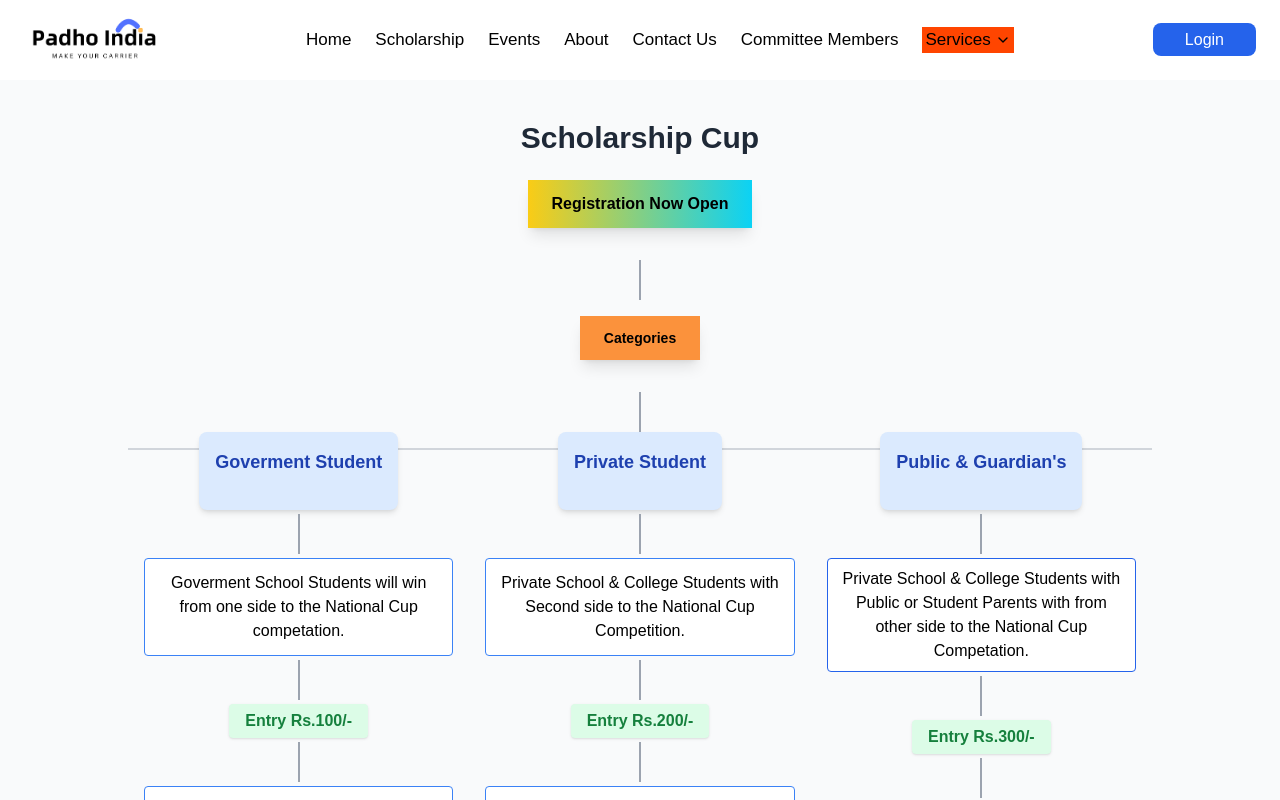
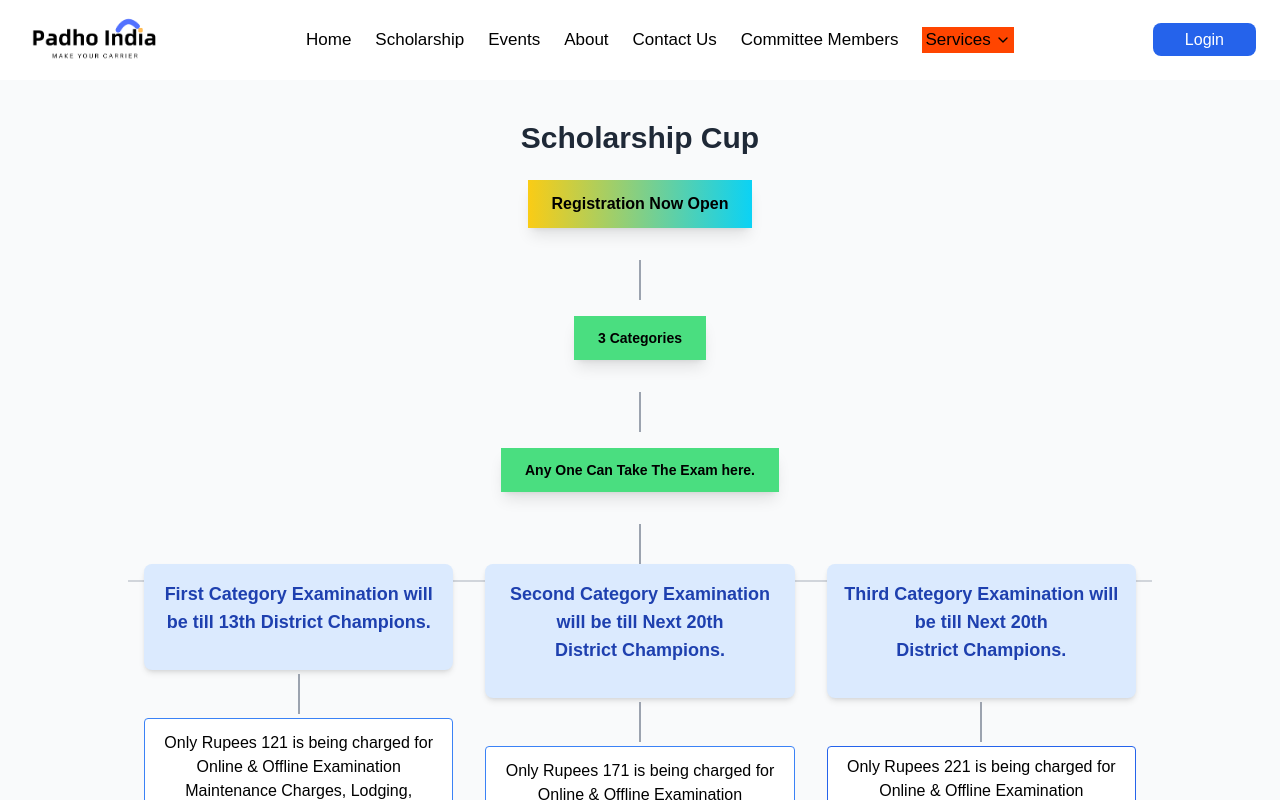
Before and after one commit to padoindia873-hub/Scholarship-National-Cup, a React (Vite) app: page /ScholarshipCupFlow in a window 1280 px wide. Built offline with nearby package versions, Linux system fonts and the light colour scheme.

Commit message:
first commitsds13

```diff
--- a/src/App.jsx
+++ b/src/App.jsx
@@ -56,6 +56,7 @@ import BulkQuestionUploader from "./pages/superAdmin/BulkQuestionUploader";
 import BuyRoll from "./pages/BuyRoll";
 import StudentPayments from "./pages/StudentPayments";
 import StudentList from "./pages/superAdmin/StudentList";
+import StateLevelCandidatesBenefits from "./components/common/StateLevelCandidatesBenifits";
 const Home = lazy(() => import("./pages/Home"));
 
 const Login = lazy(() => import("./components/auth/Login"));
@@ -129,6 +130,8 @@ const AppContent = () => {
           <Route path="/ExamDashboardManagement" element={<ExamDashboardManagement/>} />
           <Route path="/AllStudentsList" element={<AllStudentsList/>} />
           <Route path="/PaymentManagement" element={<PaymentManagement />} />
+          <Route path="/StateLevelCandidatesBenefits" element={<StateLevelCandidatesBenefits />} />
+
 
 
 
--- a/src/components/common/ScholarshipCupFlow.jsx
+++ b/src/components/common/ScholarshipCupFlow.jsx
@@ -1,5 +1,5 @@
-import React from 'react';
-import { Link } from 'react-router-dom';
+import React from "react";
+import { Link } from "react-router-dom";
 
 const ScholarshipCupFlow = () => {
   return (
@@ -16,17 +16,26 @@ const ScholarshipCupFlow = () => {
       >
         Registration Now Open
       </Link>
-    <div className="w-0.5 h-10 bg-gray-400" />
+      <div className="w-0.5 h-10 bg-gray-400" />
       <Link
         to="/register"
-        className="mt-4 mb-8 inline-block text-black text-sm xs:text-base font-semibold px-6 py-3 shadow-lg transition duration-300 bg-orange-400 "
+        className="mt-4 mb-8 inline-block text-black text-sm xs:text-base font-semibold px-6 py-3 shadow-lg transition duration-300 bg-green-400 "
       >
-        Categories
+        3 Categories
+      </Link>
+      <div className="w-0.5 h-10 bg-gray-400" />
+
+      <Link
+        to="/"
+        className="mt-4 mb-8 inline-block text-black text-sm xs:text-base font-semibold px-6 py-3 shadow-lg transition duration-300 bg-green-400 "
+      >
+        Any One Can Take The Exam here.{" "}
       </Link>
 
       {/* Flow structure */}
       <div className="relative w-full max-w-5xl flex flex-col items-center">
         {/* Vertical line down from the button */}
+
         <div className="w-0.5 h-10 bg-gray-400" />
 
         {/* Horizontal split */}
@@ -37,156 +46,169 @@ const ScholarshipCupFlow = () => {
           {/* Govt student Option */}
           <div className="flex flex-col items-center w-1/2 px-2 sm:px-4 z-10">
             <div className="bg-blue-100 p-4 rounded-lg shadow-md text-center">
-              <p className="text-base sm:text-lg font-semibold text-blue-800">Goverment Student</p>
+              <p className="text-base sm:text-lg font-semibold text-blue-800">
+                First Category Examination will be till 13th District Champions.
+              </p>
               {/* <p className="font-bold text-gray-800">Direct Gold Card</p> */}
             </div>
 
             <div className="w-0.5 h-10 bg-gray-400 my-1" />
 
             <div className="bg-white border border-blue-500 p-3 rounded text-sm sm:text-base w-full text-center">
-              Goverment School Students will win from one side to the National Cup competation.
+              Only Rupees 121 is being charged for Online & Offline Examination
+              Maintenance Charges, Lodging, Fooding and Traveling Expenses of
+              Examiners and Guardians.{" "}
             </div>
 
             <div className="w-0.5 h-10 bg-gray-400 my-1" />
 
             <div className="bg-green-100 text-green-700 font-semibold px-4 py-2 rounded shadow">
-             Entry Rs.100/-
+              Maintains Fees.121/-
             </div>
             <div className="w-0.5 h-10 bg-gray-400 my-1" />
-             <div className="bg-white border border-blue-500 p-3 rounded text-sm sm:text-base w-full text-center">
-             For Qualifying Exam & get Membership Card
+            <div className="bg-white border border-blue-500 p-3 rounded text-sm sm:text-base w-full text-center">
+              First you have to get qualified then you will get chance in
+              school college level{" "}
             </div>
-              <div className="w-0.5 h-10 bg-gray-400 my-1" />
-           <div className="bg-white border border-blue-500 p-3 rounded text-sm sm:text-base w-full text-center">
-             Qualify Exam (Online)
+            <div className="w-0.5 h-10 bg-gray-400 my-1" />
+            <div className="bg-white border border-blue-500 p-3 rounded text-sm sm:text-base w-full text-center">
+              Qualify Exam (Online)
             </div>
-             <div className="w-0.5 h-10 bg-gray-400 my-1" />
-           <div className="bg-white border border-blue-500 p-3 rounded text-sm sm:text-base w-full text-center">
-             School & College Level (Online)
+            <div className="w-0.5 h-10 bg-gray-400 my-1" />
+            <div className="bg-white border border-blue-500 p-3 rounded text-sm sm:text-base w-full text-center">
+              School & College Level (Online)
             </div>
             <div className="w-0.5 h-10 bg-gray-400 my-1" />
 
             <div className="bg-white border border-blue-500 p-3 rounded text-sm sm:text-base w-full text-center">
-             Block Level (Online)
-            </div>
-                        <div className="w-0.5 h-10 bg-gray-400 my-1" />
-
-            <div className="bg-white border border-blue-500 p-3 rounded text-sm sm:text-base w-full text-center">
-             State Level (Offline)
-            </div>
-
-            <div className="w-0.5 h-10 bg-gray-400 my-1" />
-           <div className="bg-white border border-blue-500 p-3 rounded text-sm sm:text-base w-full text-center">
-             District or State Level (Offline)
+              Block Level (Online)
             </div>
             <div className="w-0.5 h-10 bg-gray-400 my-1" />
-           <div className="bg-white border border-blue-500 p-3 rounded text-sm sm:text-base w-full text-center">
-             National Level
+
+            {/* <div className="bg-white border border-blue-500 p-3 rounded text-sm sm:text-base w-full text-center">
+             State Level (Offline)
+            </div> */}
+
+            {/* <div className="w-0.5 h-10 bg-gray-400 my-1" /> */}
+            <div className="bg-white border border-blue-500 p-3 rounded text-sm sm:text-base w-full text-center">
+              District or State Level (Offline)
+            </div>
+            <div className="w-0.5 h-10 bg-gray-400 my-1" />
+            <div className="bg-white border border-blue-500 p-3 rounded text-sm sm:text-base w-full text-center">
+              National Level
             </div>
           </div>
 
           {/* Private Student Option */}
-           <div className="flex flex-col items-center w-1/2 px-2 sm:px-4 z-10">
+          <div className="flex flex-col items-center w-1/2 px-2 sm:px-4 z-10">
             <div className="bg-blue-100 p-4 rounded-lg shadow-md text-center">
-              <p className="text-base sm:text-lg font-semibold text-blue-800">Private Student</p>
+              <p className="text-base sm:text-lg font-semibold text-blue-800">
+                Second Category Examination will be till Next 20th
+                District Champions.
+              </p>
               {/* <p className="font-bold text-gray-800">Direct Gold Card</p> */}
             </div>
 
             <div className="w-0.5 h-10 bg-gray-400 my-1" />
 
             <div className="bg-white border border-blue-500 p-3 rounded text-sm sm:text-base w-full text-center">
-              Private  School & College Students with Second side to the National Cup Competition.
+              Only Rupees 171 is being charged for Online & Offline Examination
+              Maintenance Charges, Lodging, Fooding and Traveling Expenses of
+              Examiners and Guardians.
             </div>
 
             <div className="w-0.5 h-10 bg-gray-400 my-1" />
 
             <div className="bg-green-100 text-green-700 font-semibold px-4 py-2 rounded shadow">
-             Entry Rs.200/-
+              Maintains Fees.171/-
             </div>
             <div className="w-0.5 h-10 bg-gray-400 my-1" />
-             <div className="bg-white border border-blue-500 p-3 rounded text-sm sm:text-base w-full text-center">
-             For Qualifying Exam & get Membership Card
+            <div className="bg-white border border-blue-500 p-3 rounded text-sm sm:text-base w-full text-center">
+              First you have to get qualified then you will get chance in school college level
             </div>
-             <div className="w-0.5 h-10 bg-gray-400 my-1" />
-           <div className="bg-white border border-blue-500 p-3 rounded text-sm sm:text-base w-full text-center">
-             Qualify Exam (Online)
+            <div className="w-0.5 h-10 bg-gray-400 my-1" />
+            <div className="bg-white border border-blue-500 p-3 rounded text-sm sm:text-base w-full text-center">
+              Qualify Exam (Online)
             </div>
-             <div className="w-0.5 h-10 bg-gray-400 my-1" />
-           <div className="bg-white border border-blue-500 p-3 rounded text-sm sm:text-base w-full text-center">
-             School & College Level (Online)
+            <div className="w-0.5 h-10 bg-gray-400 my-1" />
+            <div className="bg-white border border-blue-500 p-3 rounded text-sm sm:text-base w-full text-center">
+              School & College Level (Online)
             </div>
-             <div className="w-0.5 h-10 bg-gray-400 my-1" />
+            <div className="w-0.5 h-10 bg-gray-400 my-1" />
 
             <div className="bg-white border border-blue-500 p-3 rounded text-sm sm:text-base w-full text-center">
-             Block Level (Online)
+              Block Level (Online)
             </div>
-                    <div className="w-0.5 h-10 bg-gray-400 my-1" />
-
+            <div className="w-0.5 h-10 bg-gray-400 my-1" />
+            {/*
             <div className="bg-white border border-blue-500 p-3 rounded text-sm sm:text-base w-full text-center">
              State Level (Offline)
             </div>
-            <div className="w-0.5 h-10 bg-gray-400 my-1" />
-           <div className="bg-white border border-blue-500 p-3 rounded text-sm sm:text-base w-full text-center">
-             District or State Level (Offline)
+            <div className="w-0.5 h-10 bg-gray-400 my-1" /> */}
+            <div className="bg-white border border-blue-500 p-3 rounded text-sm sm:text-base w-full text-center">
+              District or State Level (Offline)
             </div>
             <div className="w-0.5 h-10 bg-gray-400 my-1" />
-           <div className="bg-white border border-blue-500 p-3 rounded text-sm sm:text-base w-full text-center">
-             National Level
+            <div className="bg-white border border-blue-500 p-3 rounded text-sm sm:text-base w-full text-center">
+              National Level
             </div>
           </div>
 
           {/* Public */}
 
-             <div className="flex flex-col items-center w-1/2 px-2 sm:px-4 z-10">
+          <div className="flex flex-col items-center w-1/2 px-2 sm:px-4 z-10">
             <div className="bg-blue-100 p-4 rounded-lg shadow-md text-center">
-              <p className="text-base sm:text-lg font-semibold text-blue-800">Public & Guardian's</p>
+              <p className="text-base sm:text-lg font-semibold text-blue-800">
+                Third Category Examination will be till Next 20th
+                District Champions.
+              </p>
               {/* <p className="font-bold text-gray-800">Direct Gold Card</p> */}
             </div>
 
             <div className="w-0.5 h-10 bg-gray-400 my-1" />
 
             <div className="bg-white border border-blue-600 p-2 rounded text-sm sm:text-base w-full text-center">
-              Private  School & College Students with
-              Public or Student Parents with from other side to the National Cup Competation.
+              Only Rupees 221 is being charged for Online & Offline Examination
+              Maintenance Charges, Lodging, Fooding and Traveling Expenses of
+              Examiners and Guardians.
             </div>
 
             <div className="w-0.5 h-10 bg-gray-400 my-1" />
 
             <div className="bg-green-100 text-green-700 font-semibold px-4 py-2 rounded shadow">
-             Entry Rs.300/-
+              Maintains Fees.221/-
             </div>
             <div className="w-0.5 h-10 bg-gray-400 my-1" />
-             <div className="bg-white border border-blue-500 p-3 rounded text-sm sm:text-base w-full text-center">
-             For Qualifying Exam & get Membership Card
+            <div className="bg-white border border-blue-500 p-3 rounded text-sm sm:text-base w-full text-center">
+              First you have to get qualified then you will get chance in school college level
             </div>
-             <div className="w-0.5 h-10 bg-gray-400 my-1" />
-           <div className="bg-white border border-blue-500 p-3 rounded text-sm sm:text-base w-full text-center">
-             Qualify Exam (Online)
+            <div className="w-0.5 h-10 bg-gray-400 my-1" />
+            <div className="bg-white border border-blue-500 p-3 rounded text-sm sm:text-base w-full text-center">
+              Qualify Exam (Online)
             </div>
-             <div className="w-0.5 h-10 bg-gray-400 my-1" />
-           <div className="bg-white border border-blue-500 p-3 rounded text-sm sm:text-base w-full text-center">
-             School & College Level (Online)
+            <div className="w-0.5 h-10 bg-gray-400 my-1" />
+            <div className="bg-white border border-blue-500 p-3 rounded text-sm sm:text-base w-full text-center">
+              School & College Level (Online)
             </div>
-             <div className="w-0.5 h-10 bg-gray-400 my-1" />
+            <div className="w-0.5 h-10 bg-gray-400 my-1" />
 
             <div className="bg-white border border-blue-500 p-3 rounded text-sm sm:text-base w-full text-center">
-             Block Level (Online)
+              Block Level (Online)
             </div>
-                    <div className="w-0.5 h-10 bg-gray-400 my-1" />
+            <div className="w-0.5 h-10 bg-gray-400 my-1" />
 
-            <div className="bg-white border border-blue-500 p-3 rounded text-sm sm:text-base w-full text-center">
+            {/* <div className="bg-white border border-blue-500 p-3 rounded text-sm sm:text-base w-full text-center">
              State Level (Offline)
             </div>
-            <div className="w-0.5 h-10 bg-gray-400 my-1" />
-           <div className="bg-white border border-blue-500 p-3 rounded text-sm sm:text-base w-full text-center">
-             District or State Level (Offline)
+            <div className="w-0.5 h-10 bg-gray-400 my-1" /> */}
+            <div className="bg-white border border-blue-500 p-3 rounded text-sm sm:text-base w-full text-center">
+              District or State Level (Offline)
             </div>
             <div className="w-0.5 h-10 bg-gray-400 my-1" />
-           <div className="bg-white border border-blue-500 p-3 rounded text-sm sm:text-base w-full text-center">
-             National Level
+            <div className="bg-white border border-blue-500 p-3 rounded text-sm sm:text-base w-full text-center">
+              National Level
             </div>
           </div>
-
         </div>
       </div>
     </div>
```
Also changed, not shown: src/components/common/Hero.jsx (+17 -13 lines), src/components/common/PrizeList.jsx (+16 -6 lines), src/components/common/StateLevelCandidatesBenifits.jsx (added, +46 -0 lines), src/components/common/VideoPlayer.jsx (+40 -2 lines), src/components/prizes/PrizeList.jsx (+7 -7 lines).
